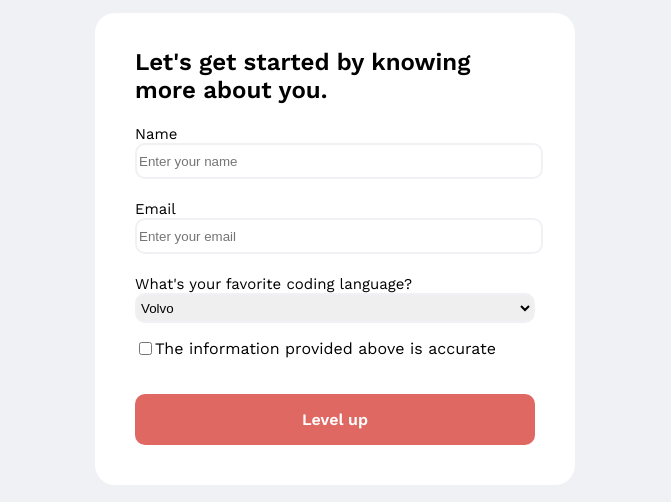
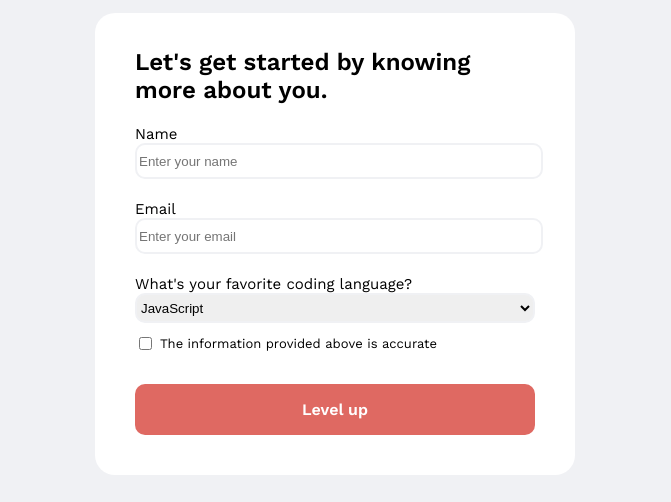
Before and after one commit to grantevari/webistry-exercise, a plain HTML site: page index.html in a window 1280 px wide. Shown: the part 298-800 px from the top of the page, without its empty margins (173-844 px from the left). Drawn offline with nearby package versions, Linux system fonts and the light colour scheme.

Commit message:
Changed word to JavaScript

```diff
--- a/index.html
+++ b/index.html
@@ -47,12 +47,12 @@
           <label class="input-name" for="cars">What's your favorite coding language?</label>
 
             <select class="input" name="cars" id="cars">
-              <option value="JavaScript">Volvo</option>
+              <option value="JavaScript">JavaScript</option>
             </select>
 
             <div class="checkbox-container">
               <input class="checkbox-input" type="checkbox" id="vehicle1" name="vehicle1" value="Bike">
-              <p>The information provided above is accurate</p>
+              <p style="font-size: 13px; margin-left: 5px">The information provided above is accurate</p>
             </div>
 
         </div>
```
